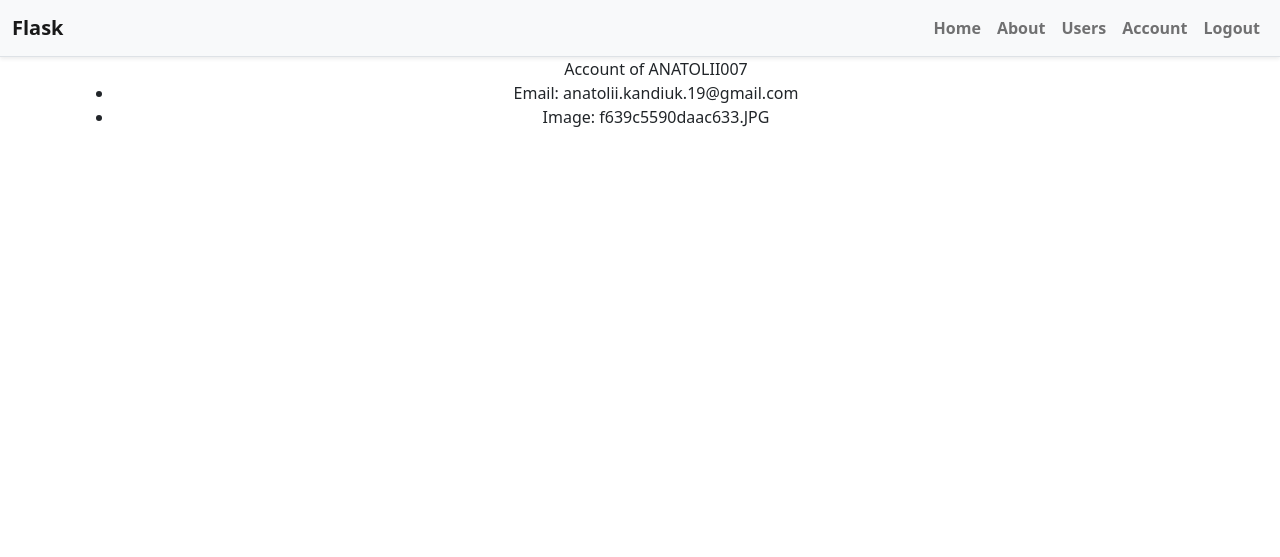
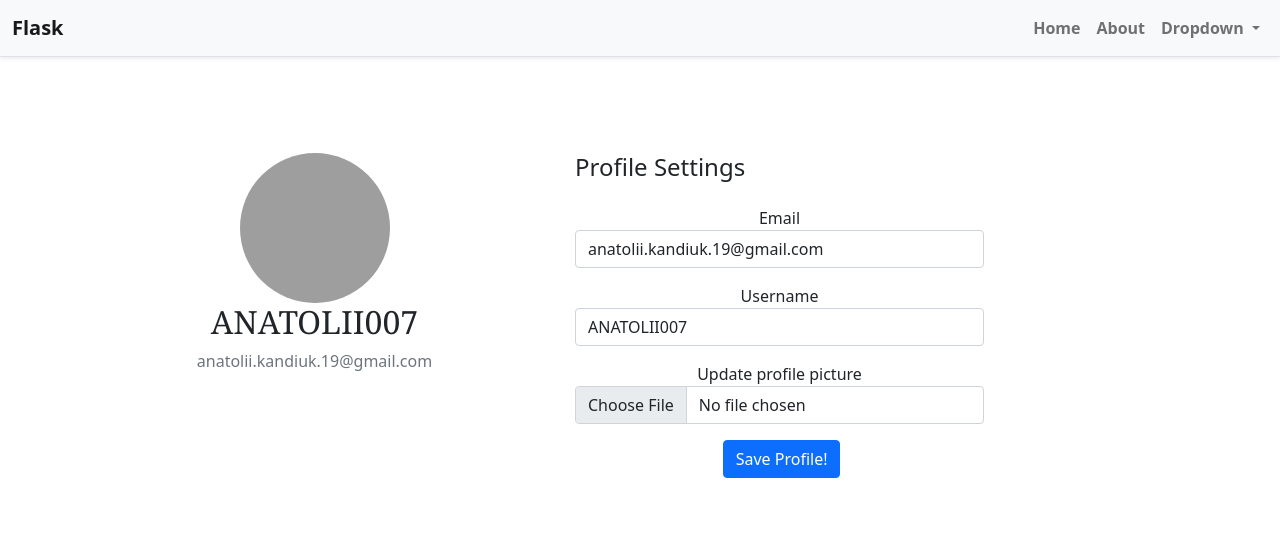
Before and after one commit to anatolii-kandiuk/Blog-Flask, a Flask app: page /auth/account in a window 1280 px wide. Shown: the top 557 px of the page. Run offline with Flask 2, Linux system fonts and the light colour scheme; a user stored in the database is signed in; some libraries are stand-ins or nearby versions; grey boxes are pictures that could not be loaded.

Commit message:
Lab 12 - DONE

```diff
--- a/app/__init__.py
+++ b/app/__init__.py
@@ -12,8 +12,9 @@ login_manager.login_message_category = 'warning'
 
 from . import views
 from .auth import auth
+from .personal_computers import personal_computers
 #from .forms import form
 
 app.register_blueprint(auth, url_prefix='/auth')
-
+app.register_blueprint(personal_computers, url_prefix='/personal_computers')
 #app.register_blueprint(form, url_prefix='/forms')
--- a/app/auth/forms.py
+++ b/app/auth/forms.py
@@ -1,6 +1,8 @@
 from flask_wtf import FlaskForm
-from wtforms import StringField, PasswordField, SubmitField
+from flask_wtf.file import FileAllowed
+from wtforms import StringField, PasswordField, SubmitField, FileField
 from wtforms.validators import DataRequired, Length, Regexp, EqualTo, Email, ValidationError
+from flask_login import current_user
 from .models import User
 
 
@@ -31,3 +33,25 @@ class LoginForm(FlaskForm):
     email = StringField('Email', validators=[DataRequired(), Email('Email is incorrect!')])
     password = PasswordField('Password', validators=[DataRequired()])
     submit_button = SubmitField(label=(''))
+
+class UpdateAccountForm(FlaskForm):
+    username = StringField('Username', validators=[DataRequired(),
+                                       Length(min=4, max=14, message='Length of username must be between 4 and 14'),
+                                       Regexp('^[A-Za-z][A-Za-z0-9_.]+$', message='Username must contains only letters, numbers, dot or underline')])
+
+    email = StringField('Email', validators=[DataRequired(), Email('Email is incorrect!')])
+
+    picture = FileField('Update profile picture',
+                        validators=[FileAllowed(['jpg', 'png'])])
+
+    submit_button = SubmitField(label=(''))
+
+    def validate_email(self, field):
+        if field.data != current_user.email:
+            if User.query.filter_by(email=field.data).first():
+                raise ValidationError('Inputed email is already exist in the system!')
+
+    def validate_username(self, field):
+        if field.data != current_user.username:
+            if User.query.filter_by(username=field.data).first():
+                raise ValidationError('Inputed username is already exist in the system!')
--- a/app/auth/templates/auth/account.html
+++ b/app/auth/templates/auth/account.html
@@ -1,13 +1,70 @@
 {% extends 'base.html' %}
+{% from "_render_field.html" import render_field %}
 
 {% block title %}
-{{user.username}}`s account
+    {{user.username}}
 {% endblock %}
 
-{% block content %}
-<ul>
-    Account of {{user.username}}
-    <li>Email: {{user.email}}</li>
-    <li>Image: {{user.image_file}}</li>
-</ul>
+{%block content%}
+    <div class="container rounded bg-white mt-5 mb-5">
+        <div class="row">
+            <div class="col-md-5 border-right">
+                <div class="d-flex flex-column align-items-center text-center p-3 py-5">
+                    <img src="{{ image }}" class="rounded-circle account-img" style="width: 150px; height: 150px" />
+                    <h2 class="account-heading">{{ user.username }}</h2>
+                    <p class="text-secondary"> {{ user.email }} </p>
+                </div>
+            </div>
+            <div class="col-md-5 border-right">
+                <div class="p-3 py-5">
+                    <div class="d-flex justify-content-between align-items-center mb-3">
+                        <h4 class="text-right">Profile Settings</h4>
+                    </div>
+                    <div class="row mt-3">
+                        <form method="POST" enctype="multipart/form-data">
+                            {{ form.csrf_token }}
+                            <div class="form-group">
+                                {{ render_field(form.email, class='form-control', placeholder='Enter email') }}
+                            </div>
+                            <div class="form-group">
+                                {{ render_field(form.username, class='form-control', placeholder='Enter username') }}
+                            </div>
+                            <div class="form-group">
+                                {{ render_field(form.picture, class='form-control') }}
+                            </div>
+                            {{ render_field(form.submit_button, class='btn btn-primary', value='Save Profile!') }}
+                        </form>
+                    </div>
+                </div>
+            </div>
+
+        </div>
+    </div>
+    </div>
+    </div>
+    {#<div class="content-section">#}
+    {##}
+    {#    <div class="media">#}
+    {#        <img src="{{ image }}" class="rounded-circle account-img" style="width: 150px; height: 150px" />#}
+    {#    </div>#}
+    {#    <div class="media-body">#}
+    {#        <h2 class="account-heading">{{ user.username }}</h2>#}
+    {#        <p class="text-secondary"> {{ user.email }} </p>#}
+    {#    </div>#}
+    {#    <div class="form">#}
+    {#        <form method="POST" enctype="multipart/form-data">#}
+    {#            {{ form.csrf_token }}#}
+    {#            <div class="form-group">#}
+    {#                {{ render_field(form.email, class='form-control', placeholder='Enter email') }}#}
+    {#            </div>#}
+    {#            <div class="form-group">#}
+    {#                {{ render_field(form.username, class='form-control', placeholder='Enter username') }}#}
+    {#            </div>#}
+    {#            <div class="form-group">#}
+    {#                {{ render_field(form.picture, class='form-control') }}#}
+    {#            </div>#}
+    {#            {{ render_field(form.submit_button, class='btn btn-secondary', value='Update!') }}#}
+    {#        </form>#}
+    {#    </div>#}
+    {#</div>#}
 {% endblock %}
--- a/app/auth/views.py
+++ b/app/auth/views.py
@@ -1,9 +1,13 @@
-from flask import url_for, render_template, flash, redirect
+import os
+import secrets
+
+from flask import url_for, render_template, flash, redirect, request, current_app
 from flask_login import login_user, current_user, logout_user, login_required
 from . import auth
 from .. import db, bcrypt
-from .forms import RegistrationForm, LoginForm
+from .forms import RegistrationForm, LoginForm, UpdateAccountForm
 from .models import User
+from PIL import Image
 
 
 @auth.route('/')
@@ -79,7 +83,41 @@ def logout():
     return redirect(url_for('home'))
 
 
-@auth.route("/account")
+@auth.route("/account", methods=["GET", "POST"])
 @login_required
 def account():
-    return render_template('auth/account.html', user=current_user)
+    form = UpdateAccountForm()
+
+    if form.validate_on_submit():
+        if form.picture.data:
+            picture_file = save_picture(form.picture.data)
+            current_user.image_file = picture_file
+
+        current_user.username = form.username.data
+        current_user.email = form.email.data
+        db.session.commit()
+
+        flash("Your accounts data are updated", category="success")
+
+        return redirect(url_for('auth.account'))
+
+    elif request.method == "GET":
+        form.username.data = current_user.username
+        form.email.data = current_user.email
+
+    image = url_for('static', filename='profile_pics/' + current_user.image_file)
+
+    return render_template('auth/account.html', user=current_user, image=image, form=form)
+
+def save_picture(form_picture):
+    random_hex = secrets.token_hex(8)
+    f_name, f_ext = os.path.splitext(form_picture.filename)
+    picture_filename = random_hex + f_ext
+    picture_path = os.path.join(current_app.root_path,
+                                'static//profile_pics', picture_filename)
+    output_size = (150, 150)
+    image = Image.open(form_picture)
+    image.thumbnail(output_size)
+    image.save(picture_path)
+
+    return picture_filename
--- a/app/templates/base.html
+++ b/app/templates/base.html
@@ -1,3 +1,5 @@
+{% include 'nav.html' %}
+
 <!doctype html>
 <html lang="en">
 <head>
@@ -10,17 +12,17 @@
     <link href="https://cdn.jsdelivr.net/npm/bootstrap@5.0.2/dist/css/bootstrap.min.css" rel="stylesheet"
           integrity="sha384-EVSTQN3/azprG1Anm3QDgpJLIm9Nao0Yz1ztcQTwFspd3yD65VohhpuuCOmLASjC" crossorigin="anonymous">
     <link href="https://cdn.jsdelivr.net/npm/select2@4.1.0-rc.0/dist/css/select2.min.css" rel="stylesheet" />
-
     <title>{% block title %} {% endblock %}</title>
 </head>
 <body>
-    {% include 'nav.html' %}
 
 <div class="container">
     {% block content %}
     {% endblock %}
 </div>
-
+<script src="https://code.jquery.com/jquery-3.3.1.slim.min.js" integrity="sha384-q8i/X+965DzO0rT7abK41JStQIAqVgRVzpbzo5smXKp4YfRvH+8abtTE1Pi6jizo" crossorigin="anonymous"></script>
+<script src="https://cdnjs.cloudflare.com/ajax/libs/popper.js/1.14.7/umd/popper.min.js" integrity="sha384-UO2eT0CpHqdSJQ6hJty5KVphtPhzWj9WO1clHTMGa3JDZwrnQq4sF86dIHNDz0W1" crossorigin="anonymous"></script>
+<script src="https://stackpath.bootstrapcdn.com/bootstrap/4.3.1/js/bootstrap.min.js" integrity="sha384-JjSmVgyd0p3pXB1rRibZUAYoIIy6OrQ6VrjIEaFf/nJGzIxFDsf4x0xIM+B07jRM" crossorigin="anonymous"></script>
 
 <!-- Bootstrap core JS-->
 <script src="https://cdn.jsdelivr.net/npm/bootstrap@5.1.1/dist/js/bootstrap.bundle.min.js"></script>
--- a/app/templates/nav.html
+++ b/app/templates/nav.html
@@ -1,11 +1,13 @@
+
 <nav class="navbar navbar-expand-lg navbar-light bg-light border-bottom shadow-sm">
     <div class="container-fluid d-flex flex-column flex-md-row align-items-center">
-                <a class="navbar-brand d-flex align-items-center" href="/">Flask</a>
+        <a class="navbar-brand d-flex align-items-center" href="{{ url_for('home') }}">Flask</a>
         <button class="navbar-toggler" type="button" data-bs-toggle="collapse"
                 data-bs-target="#navbarNavDropdown" aria-controls="navbarNavDropdown" aria-expanded="false"
                 aria-label="Toggle navigation">
             <span class="navbar-toggler-icon"></span>
         </button>
+
         <div class="collapse navbar-collapse" id="navbarNavDropdown">
             <ul class="navbar-nav d-inline-flex mt-2 mt-md-0 ms-md-auto">
                 <li class="nav-item">
@@ -14,27 +16,35 @@
                 <li class="nav-item">
                     <a class="nav-link" href="{{ url_for('about') }}">About</a>
                 </li>
+                <li class="nav-item dropdown">
+
+                    <a class="nav-link dropdown-toggle" data-toggle="dropdown" href="#">
+                        Dropdown
+                    </a>
+                    <ul class="dropdown-menu">
                         <li class="nav-item">
-                            <a class="nav-link" href="{{ url_for('auth.users') }}">Users</a>
+                            <a class="nav-link dropdown-item" href="{{ url_for('auth.account') }}">Account</a>
                         </li>
                         <li class="nav-item">
-                            <a class="nav-link" href="{{ url_for('auth.account') }}">Account</a>
+                            <a class="nav-link dropdown-item" href="{{ url_for('auth.users') }}">Users</a>
                         </li>
-
                         {% if current_user.is_authenticated %}
                             <li class="nav-item">
-                                <a class="nav-link" href="{{ url_for('auth.logout') }}">Logout</a>
+                                <a class="nav-link dropdown-item" href="{{ url_for('auth.logout') }}">Logout</a>
                             </li>
                         {% else %}
                             <li class="nav-item">
-                                <a class="nav-link" href="{{ url_for('auth.register') }}">Register</a>
+                                <a class="nav-link dropdown-item" href="{{ url_for('auth.register') }}">Register</a>
                             </li>
                             <li class="nav-item">
-                                <a class="nav-link" href="{{ url_for('auth.login') }}">Login</a>
+                                <a class="nav-link dropdown-item" href="{{ url_for('auth.login') }}">Login</a>
                             </li>
                         {% endif %}
+                    </ul>
+                </li>
+            </ul>
 
-                    </ul>
         </div>
+
     </div>
 </nav>
```
Also changed, not shown: app/static/profile_pics/default.png (added), site.db. Lines whose indentation alone changed are shown as unchanged.
